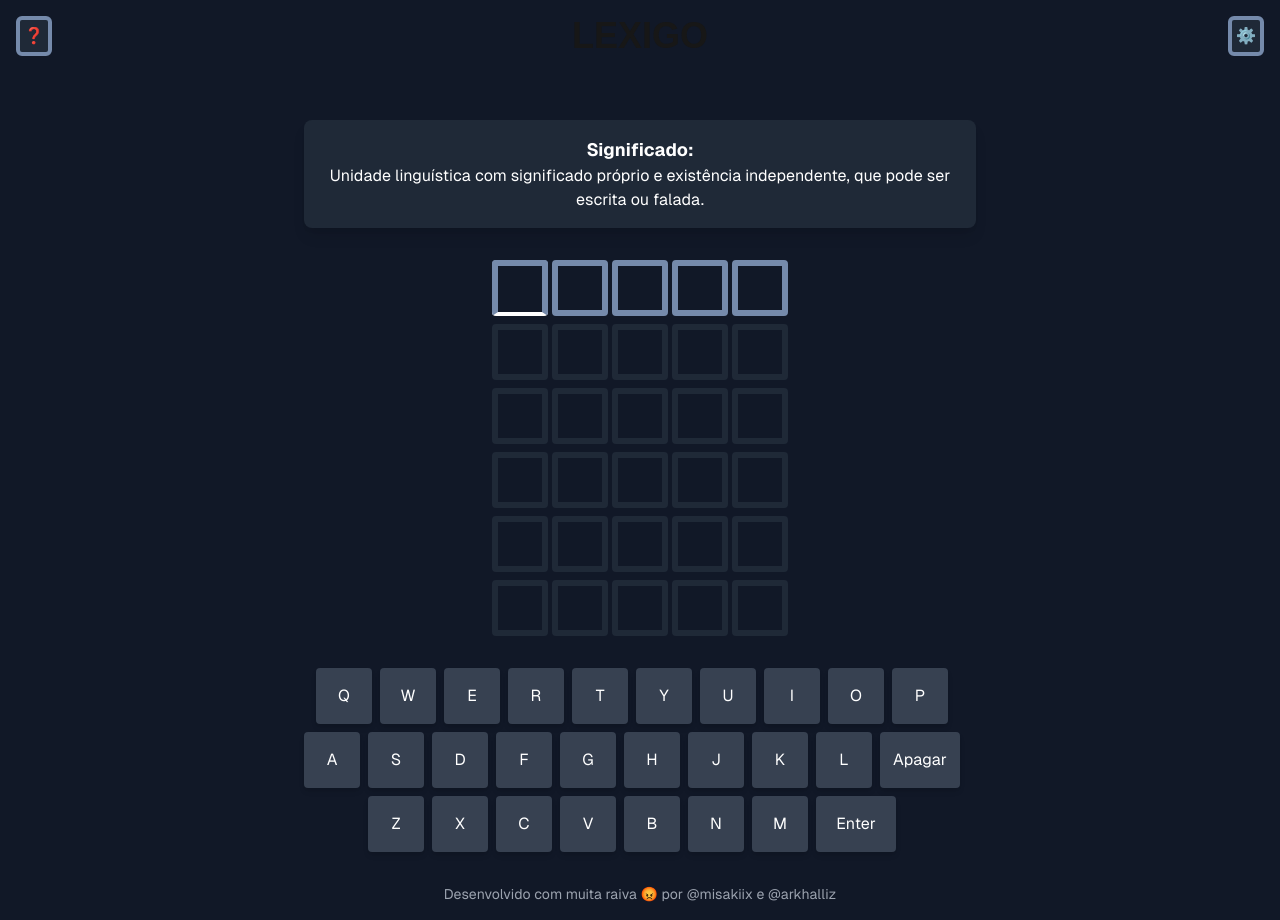
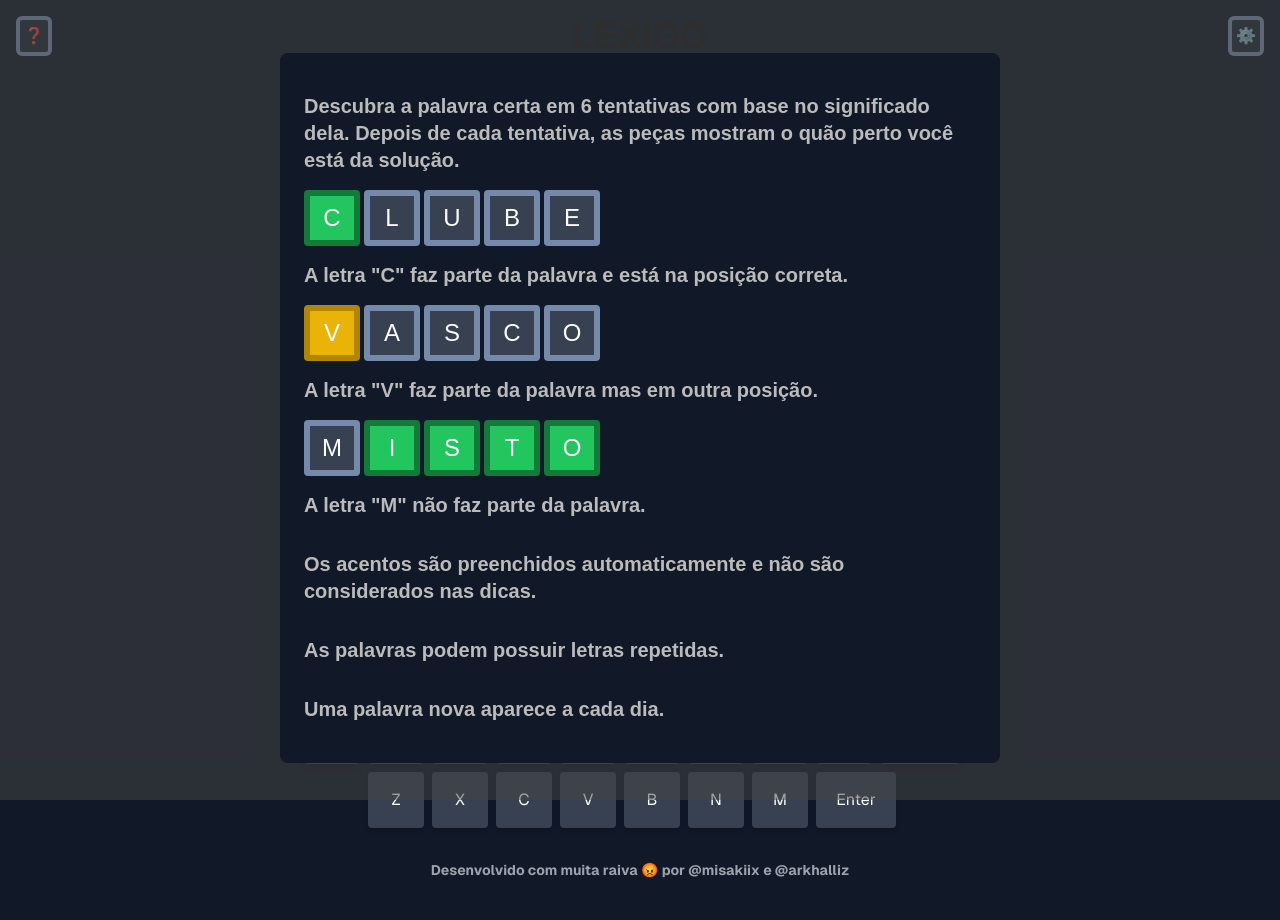
Before and after one commit to IkasimDev/lexigo, a Next.js app: page / in a window 1280 px wide. After the commit the page ends 896 px from the top, so only its background shows below. Built offline with nearby package versions, Linux system fonts and the light colour scheme.

Commit message:
Adicionado Helper

```diff
--- a/src/app/globals.css
+++ b/src/app/globals.css
@@ -26,15 +26,27 @@ body {
     border-color: #1f2937 !important;
     background: #111827 !important;
   }
+
   .wordWarn {
     border-color: #b18605 !important;
     background-color: #eab308 !important;
   }
+
   .wordWrong {
     background-color: #374151 !important;
   }
+
   .wordRight {
     border-color: #137b39 !important;
     background-color: #22c55e !important;
   }
+
+  .helperTxt {
+    padding-bottom: 1rem;
+    padding-top: 1rem;
+    color: #bbb;
+    font-size: 1.25rem;
+    font-weight: 600;
+    line-height: 1.35em;
+  }
 }
--- a/src/app/page.js
+++ b/src/app/page.js
@@ -1,6 +1,5 @@
 "use client"
 import Footer from "@/components/Footer/footer";
-import HelperModal from "@/components/Modal/helper";
 import Image from "next/image";
 import { useEffect, useState } from "react";
 
@@ -31,6 +30,8 @@ export default function Home() {
     const handleKeyDown = (e) => { // Função que pegará a tecla e realizará a ação pretendida
       const word = e.key.toLowerCase(); // Colocamos a palavra em minúsculo para evitar diferenciação com teclas sendo digitadas em maiúsculas
 
+      if(guessedRight) return // Se já tiver acertado, sem necessidade de prosseguir mais
+
       if (/^[a-z]$/.test(word)) { // Usamos um regex para verificar se a palavra está usando letras do alfabeto (para evitar, número e outras coisas)
         addLetter(word.toUpperCase()); // Enfim chamamos a função que adicionará a letra a palavra
       } else if (e.key === "Backspace") { // Se por acaso a tecla for a de apagar, então chama a função de deletar letra
@@ -45,12 +46,13 @@ export default function Home() {
     return () => {
       window.removeEventListener("keydown", handleKeyDown); // removemos o listener depois de alguma detecção para evitar alguns bugs
     }
-  }, [guesses, currentGuessIndex, currentLetterIndex]) // Depêndencias do useEffect
+  }, [guesses, currentGuessIndex, currentLetterIndex, guessedRight]) // Depêndencias do useEffect
 
 
   // Função que adiciona a letra à palavra
   const addLetter = (letter) => { // Ela recebe um argumento letter, que é uma string, que obviamente é a letra
-    if (guesses[currentGuessIndex].length < 5) { // verifica se a palavra tem menos de 5 letras, se tiver então pode adicionar letras
+
+    if (guesses[currentGuessIndex].length < 5 && !guessedRight) { // verifica se a palavra tem menos de 5 letras, se tiver então pode adicionar letras
       const updatedGuesses = [...guesses]; // Spread Operator para retornar uma duplicata do array de palavras tentadas
       updatedGuesses[currentGuessIndex] += letter; // Realizo a adição da letra à palavra do array, utilizando a tentativa atuação com index do array
 
@@ -65,6 +67,7 @@ export default function Home() {
 
   // Função para remover letra da palavra
   const removeLetter = () => {
+    if(guessedRight) return // Se já tiver acertado, sem necessidade de prosseguir mais
     const updatedGuesses = [...guesses]; // Mesmo esquema, retorna uma duplicata do array
     updatedGuesses[currentGuessIndex] = updatedGuesses[currentGuessIndex].slice(0, -1); // Realiza a modificação removendo a ultima letra na extrema ponta direita (-1)
     setGuesses(updatedGuesses) // Seto o array modificado para o UseState
@@ -74,7 +77,7 @@ export default function Home() {
   // Função para fazer o submit da tentativa
   const submitGuess = () => {
     // Faço a verificação para ver se essa tentativa esta dentro do limite de 5 tentativos e verifico também se a palavra da tentativa tem 5 letras, para evitar de enviar palavras com menos letras
-    if (currentGuessIndex < 5 && guesses[currentGuessIndex].length == 5) {
+    if (currentGuessIndex < 5 && guesses[currentGuessIndex].length == 5 && !guessedRight) {
       checkGuess(guesses[currentGuessIndex])
       if (guesses[currentGuessIndex].toLowerCase() === ans) {
         console.log("Resposta Certa")
@@ -124,16 +127,12 @@ export default function Home() {
       {/* Main Content */}
       <main className="flex flex-col gap-8 row-start-2 items-center sm:items-start w-full max-w-2xl">
 
-        {/* <HelperModal /> */}
-
         {/* Significado */}
-        <div className="bg-gray-800 p-4 rounded-lg shadow-lg text-center">
-          <div>
+        <div className="bg-gray-800 p-4 rounded-lg shadow-lg text-center w-full">
             <h1 className="text-lg font-bold">Significado:</h1>
             <p className="text-base">
-              Unidade linguística com significado próprio e existência independente, que pode ser escrita ou falada.
+              Prova que verifica a verdade em relação a algo ou alguém.
             </p>
-          </div>
         </div>
 
         {/* Coluna das Palavras */}
--- a/src/components/Footer/footer.js
+++ b/src/components/Footer/footer.js
@@ -1,6 +1,6 @@
 export default function Footer() {
     return (
-      <footer className="row-start-3 text-sm text-gray-400">
+      <footer className="row-start-3 text-sm text-gray-400 font-bold">
         <p>Desenvolvido com muita raiva 😡 por @misakiix e @arkhalliz</p>
       </footer>
     );
--- a/src/components/Header/header.js
+++ b/src/components/Header/header.js
@@ -1,8 +1,16 @@
+"use client"
+import { useState } from "react";
+import HelperModal from "../Modal/helper";
+
 export default function Header() {
+
+    const [helperVisible, setHelperVisible] = useState(true)
+
     return (
+        <>
             <header className="w-full h-auto flex items-center justify-between p-4">
                 <div>
-                <div id="helperB" className="border-4 border-[#758aab] p-1 border-solid rounded-md cursor-pointer bg-gray-800">❓</div>
+                    <div id="helperB" className="border-4 border-[#758aab] p-1 border-solid rounded-md cursor-pointer bg-gray-800" onClick={() => {setHelperVisible(true)}}>❓</div>
                 </div>
                 <div id="lexigoT">
                     <h1 className="text-4xl font-bold">LEXIGO</h1>
@@ -11,5 +19,7 @@ export default function Header() {
                     <div id="settingsB" className="border-4 border-[#758aab] p-1 border-solid rounded-md cursor-pointer bg-gray-800">⚙️</div>
                 </div>
             </header>
+            {helperVisible ? <HelperModal setController={setHelperVisible} /> : <></>}
+        </>
     );
 }
--- a/src/components/Modal/helper.js
+++ b/src/components/Modal/helper.js
@@ -1,19 +1,71 @@
-export default function HelperModal() {
+export default function HelperModal({ setController }) {
     return (
-        <div>
-            <p>Descubra a palavra certa em 6 tentativas com base no significado dela. Depois de cada tentativa, as peças mostram o quão perto você está da solução</p>
-            <div>
+        <div className="absolute inset-0 z-[1000] text-white font-light font-mitr" onClick={() => {setController(false)}}>
+            <div className="w-full box-border h-full bg-[rgba(70,70,70,0.5)] flex flex-col justify-center items-center p-[6vh_2em_2em]">
+                <div className="max-w-[720px] p-6 w-full bg-[#111827] box-border rounded-lg overflow-auto z-[19000] pointer-events-auto leading-[1.5em]">
+                    <p className="helperTxt">Descubra a palavra certa em 6 tentativas com base no significado dela. Depois de cada tentativa, as peças mostram o quão perto você está da solução.</p>
 
-            </div>
-            <div>A letra <div></div> faz parte da palavra e está na posição correta.</div>
-            <div></div>
-            <div>A letra <div></div> faz parte da palavra mas em outra posição</div>
-            <div></div>
-            <div>A letra <div></div> não faz parte da palavra</div>
-            <p>Os acentos são preenchidos automaticamente, e não são considerado nas dicas.</p>
-            <p>As palavras podem possuir letras repetidas</p>
-            <div>
-                <p>Uma palavra nova aparece a cada dia.</p>
+                    {/* Exemplo de letra correta na posição correta */}
+                    <div className="grid grid-cols-[repeat(5,3.5rem)] gap-1 text-[1.5rem] h-[3.5rem] m-0">
+                        <div
+                            id="G-Palavra-Tutorial"
+                            className="bg-transparent border border-columnColor border-[0.4rem] rounded flex items-center justify-center wordRight"
+                        >
+                            C
+                        </div>
+                        {"LUBE".split("").map((key, index) => (
+                            <div
+                                key={`G-Palavra-Tutorial-LUBE-${index}`}
+                                className="bg-transparent border border-columnColor border-[0.4rem] rounded flex items-center justify-center wordWrong"
+                            >
+                                {key}
+                            </div>
+                        ))}
+                    </div>
+                    <p className="helperTxt">A letra "C" faz parte da palavra e está na posição correta.</p>
+
+                    {/* Exemplo de letra correta em posição errada */}
+                    <div className="grid grid-cols-[repeat(5,3.5rem)] gap-1 text-[1.5rem] h-[3.5rem] m-0">
+                        <div
+                            id="G-Palavra-Tutorial"
+                            className="bg-transparent border border-columnColor border-[0.4rem] rounded flex items-center justify-center wordWarn"
+                        >
+                            V
+                        </div>
+                        {"ASCO".split("").map((key, index) => (
+                            <div
+                                key={`G-Palavra-Tutorial-ASCO-${index}`}
+                                className="bg-transparent border border-columnColor border-[0.4rem] rounded flex items-center justify-center wordWrong"
+                            >
+                                {key}
+                            </div>
+                        ))}
+                    </div>
+                    <p className="helperTxt">A letra "V" faz parte da palavra mas em outra posição.</p>
+
+                    {/* Exemplo de letra incorreta */}
+                    <div className="grid grid-cols-[repeat(5,3.5rem)] gap-1 text-[1.5rem] h-[3.5rem] m-0">
+                        <div
+                            id="G-Palavra-Tutorial"
+                            className="bg-transparent border border-columnColor border-[0.4rem] rounded flex items-center justify-center wordWrong"
+                        >
+                            M
+                        </div>
+                        {"ISTO".split("").map((key, index) => (
+                            <div
+                                key={`G-Palavra-Tutorial-ISTO-${index}`}
+                                className="bg-transparent border border-columnColor border-[0.4rem] rounded flex items-center justify-center wordRight"
+                            >
+                                {key}
+                            </div>
+                        ))}
+                    </div>
+                    <p className="helperTxt">A letra "M" não faz parte da palavra.</p>
+
+                    <p className="helperTxt">Os acentos são preenchidos automaticamente e não são considerados nas dicas.</p>
+                    <p className="helperTxt">As palavras podem possuir letras repetidas.</p>
+                    <p className="helperTxt">Uma palavra nova aparece a cada dia.</p>
+                </div>
             </div>
         </div>
     );
```
Lines whose indentation alone changed are shown as unchanged.
